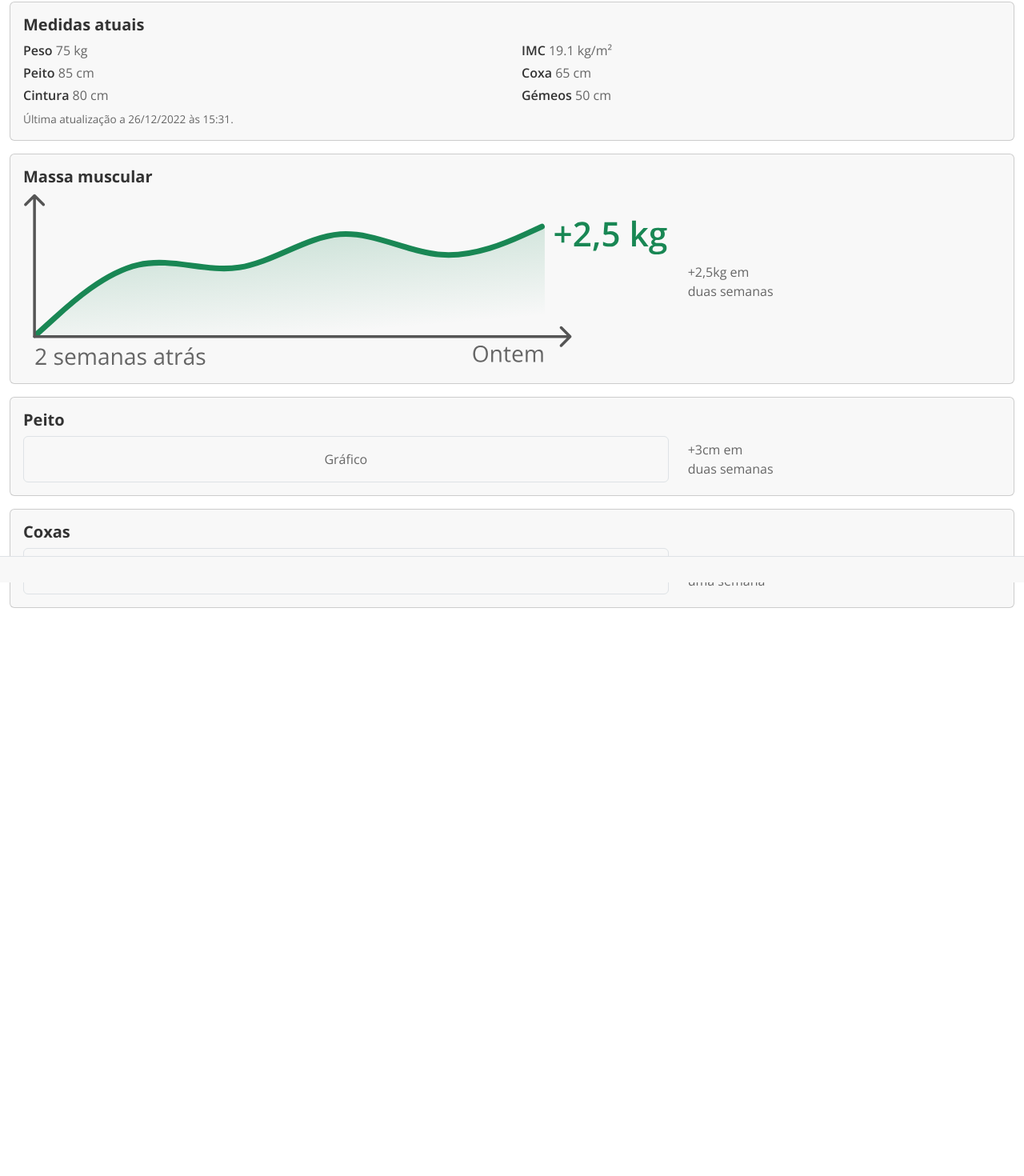
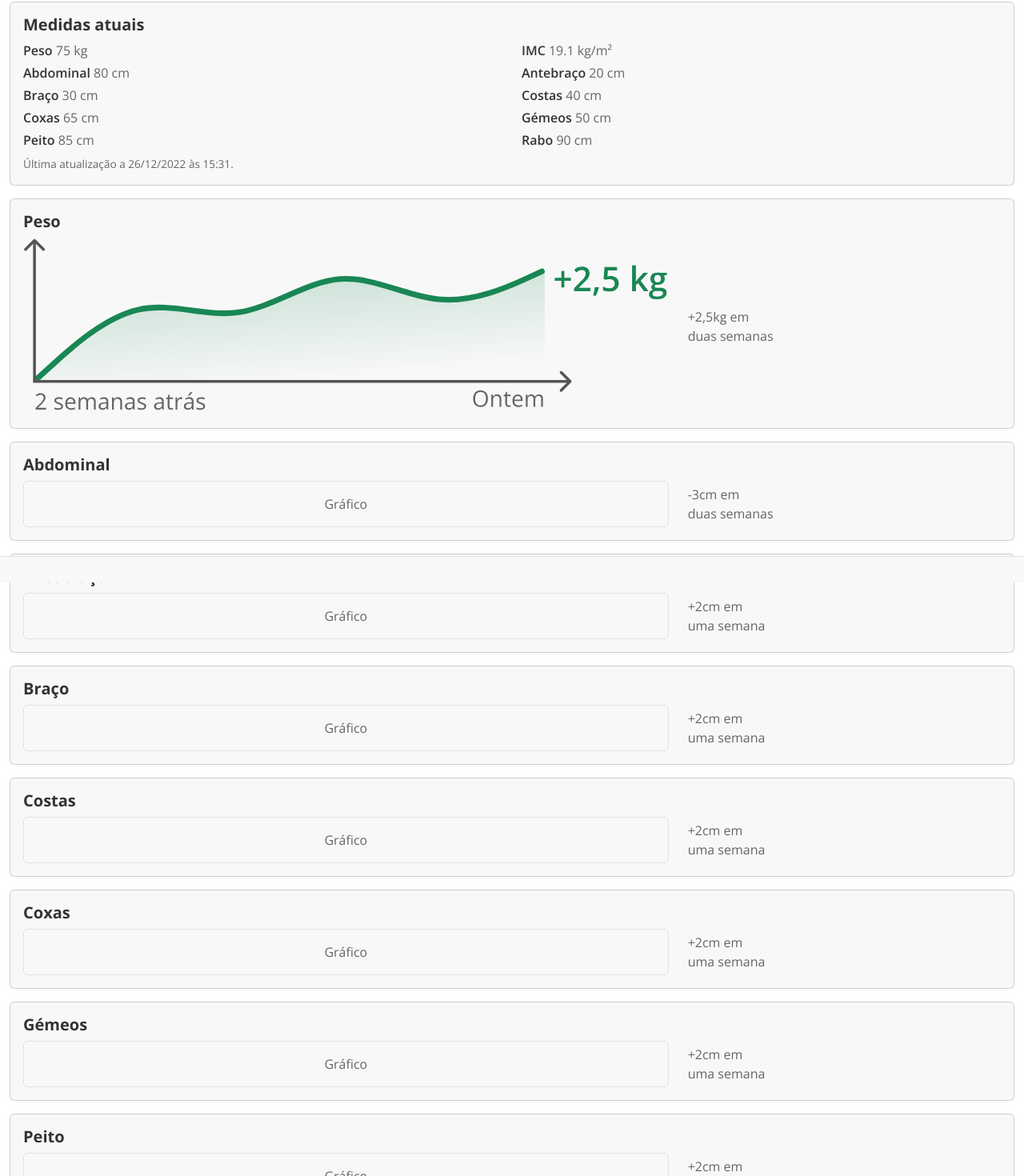
Before and after one commit to RGarrido03/mas, a React (Create React App) app: page /client/measures in a window 1280 px wide. Shown: the part 72-1542 px from the top of the page at 80% size. Before the commit the page ends 889 px from the top, so only its background shows below. Built offline with nearby package versions, Linux system fonts and the light colour scheme; some icons are missing.

Commit message:
Client -> Measures: Add new data

```diff
--- a/src/api/client/measures.json
+++ b/src/api/client/measures.json
@@ -4,6 +4,10 @@
     "chest": 85,
     "thighs": 65,
     "calfs": 50,
-    "waist": 80,
+    "butt": 90,
+    "abs": 80,
+    "arm": 30,
+    "back": 40,
+    "forearm": 20,
     "last-update": "26/12/2022 às 15:31"
 }
--- a/src/client/clientMeasures.jsx
+++ b/src/client/clientMeasures.jsx
@@ -8,7 +8,7 @@ import Data from '../api/client/measures.json';
 
 function ClientMeasures() {
     return (
-        <div style={{ minHeight: 'calc(100vh - 58px - 57px)', paddingTop: '58px', paddingBottom: '57px' }}>
+        <div style={{ minHeight: 'calc(100vh - 58px - 57px - 32px)', marginTop: 'calc(58px + 16px)', marginBottom: 'calc(57px + 16px)' }}>
             <HelmetProvider>
                 <Helmet>
                     <title>Medidas corporais</title>
@@ -31,23 +31,28 @@ function ClientMeasures() {
                             <Row>
                                 <Col xs="6">
                                     <p className="m-0 mb-1"><span className="semibold">Peso</span> {Data.weight} kg</p>
+                                    <p className="m-0 mb-1"><span className="semibold">Abdominal</span> {Data.abs} cm</p>
+                                    <p className="m-0 mb-1"><span className="semibold">Braço</span> {Data.arm} cm</p>
+                                    <p className="m-0 mb-1"><span className="semibold">Coxas</span> {Data.thighs} cm</p>
                                     <p className="m-0 mb-1"><span className="semibold">Peito</span> {Data.chest} cm</p>
-                                    <p className="m-0"><span className="semibold">Cintura</span> {Data.waist} cm</p>
                                 </Col>
                                 <Col xs="6">
                                     <p className="m-0 mb-1"><span className="semibold">IMC</span> {Data.IMC} kg/m²</p>
-                                    <p className="m-0 mb-1"><span className="semibold">Coxa</span> {Data.thighs} cm</p>
-                                    <p className="m-0"><span className="semibold">Gémeos</span> {Data.calfs} cm</p>
+                                    <p className="m-0 mb-1"><span className="semibold">Antebraço</span> {Data.forearm} cm</p>
+                                    <p className="m-0 mb-1"><span className="semibold">Costas</span> {Data.back} cm</p>
+                                    <p className="m-0 mb-1"><span className="semibold">Gémeos</span> {Data.calfs} cm</p>
+                                    <p className="m-0 mb-1"><span className="semibold">Rabo</span> {Data.butt} cm</p>
+
                                 </Col>
                             </Row>
-                            <p className="m-0 mt-2 fw-light fs-7"><span className="semibold"></span>Última atualização a {Data["last-update"]}.</p>
+                            <p className="m-0 mt-1 fw-light fs-7"><span className="semibold"></span>Última atualização a {Data["last-update"]}.</p>
                         </Card.Text>
                     </Card.Body>
                 </Card>
 
                 <Card className="off-white-background mt-3">
                     <Card.Body>
-                        <Card.Title className='bold m-0 mb-2'>Massa muscular</Card.Title>
+                        <Card.Title className='bold m-0 mb-2'>Peso</Card.Title>
                         <Card.Text as="div">
                             <Row className='d-flex align-items-center'>
                                 <Col xs={8}>
@@ -63,14 +68,62 @@ function ClientMeasures() {
 
                 <Card className="off-white-background mt-3">
                     <Card.Body>
-                        <Card.Title className='bold m-0 mb-2'>Peito</Card.Title>
+                        <Card.Title className='bold m-0 mb-2'>Abdominal</Card.Title>
                         <Card.Text as="div">
                             <Row className='d-flex align-items-center'>
                                 <Col xs={8}>
                                     <div className="border rounded p-3 text-center">Gráfico</div>
                                 </Col>
                                 <Col xs={4}>
-                                    +3cm em<br />duas semanas
+                                    -3cm em<br />duas semanas
+                                </Col>
+                            </Row>
+                        </Card.Text>
+                    </Card.Body>
+                </Card>
+
+                <Card className="off-white-background mt-3">
+                    <Card.Body>
+                        <Card.Title className='bold m-0 mb-2'>Antebraço</Card.Title>
+                        <Card.Text as="div">
+                            <Row className='d-flex align-items-center'>
+                                <Col xs={8}>
+                                    <div className="border rounded p-3 text-center">Gráfico</div>
+                                </Col>
+                                <Col xs={4}>
+                                    +2cm em<br />uma semana
+                                </Col>
+                            </Row>
+                        </Card.Text>
+                    </Card.Body>
+                </Card>
+
+                <Card className="off-white-background mt-3">
+                    <Card.Body>
+                        <Card.Title className='bold m-0 mb-2'>Braço</Card.Title>
+                        <Card.Text as="div">
+                            <Row className='d-flex align-items-center'>
+                                <Col xs={8}>
+                                    <div className="border rounded p-3 text-center">Gráfico</div>
+                                </Col>
+                                <Col xs={4}>
+                                    +2cm em<br />uma semana
+                                </Col>
+                            </Row>
+                        </Card.Text>
+                    </Card.Body>
+                </Card>
+
+                <Card className="off-white-background mt-3">
+                    <Card.Body>
+                        <Card.Title className='bold m-0 mb-2'>Costas</Card.Title>
+                        <Card.Text as="div">
+                            <Row className='d-flex align-items-center'>
+                                <Col xs={8}>
+                                    <div className="border rounded p-3 text-center">Gráfico</div>
+                                </Col>
+                                <Col xs={4}>
+                                    +2cm em<br />uma semana
                                 </Col>
                             </Row>
                         </Card.Text>
@@ -92,6 +145,54 @@ function ClientMeasures() {
                         </Card.Text>
                     </Card.Body>
                 </Card>
+
+                <Card className="off-white-background mt-3">
+                    <Card.Body>
+                        <Card.Title className='bold m-0 mb-2'>Gémeos</Card.Title>
+                        <Card.Text as="div">
+                            <Row className='d-flex align-items-center'>
+                                <Col xs={8}>
+                                    <div className="border rounded p-3 text-center">Gráfico</div>
+                                </Col>
+                                <Col xs={4}>
+                                    +2cm em<br />uma semana
+                                </Col>
+                            </Row>
+                        </Card.Text>
+                    </Card.Body>
+                </Card>
+
+                <Card className="off-white-background mt-3">
+                    <Card.Body>
+                        <Card.Title className='bold m-0 mb-2'>Peito</Card.Title>
+                        <Card.Text as="div">
+                            <Row className='d-flex align-items-center'>
+                                <Col xs={8}>
+                                    <div className="border rounded p-3 text-center">Gráfico</div>
+                                </Col>
+                                <Col xs={4}>
+                                    +2cm em<br />uma semana
+                                </Col>
+                            </Row>
+                        </Card.Text>
+                    </Card.Body>
+                </Card>
+
+                <Card className="off-white-background mt-3">
+                    <Card.Body>
+                        <Card.Title className='bold m-0 mb-2'>Rabo</Card.Title>
+                        <Card.Text as="div">
+                            <Row className='d-flex align-items-center'>
+                                <Col xs={8}>
+                                    <div className="border rounded p-3 text-center">Gráfico</div>
+                                </Col>
+                                <Col xs={4}>
+                                    +2cm em<br />uma semana
+                                </Col>
+                            </Row>
+                        </Card.Text>
+                    </Card.Body>
+                </Card>
             </Container>
             <Footer active="measures" />
         </div>
```
